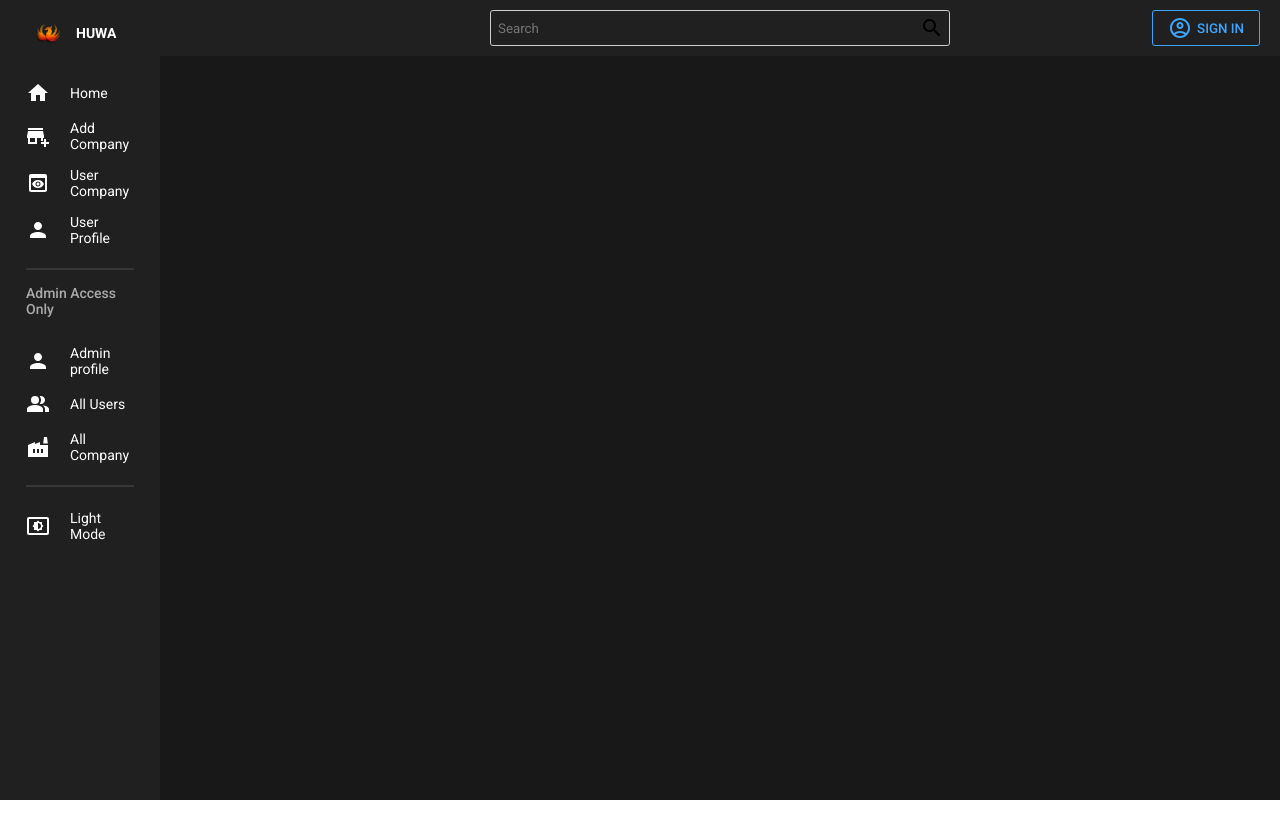
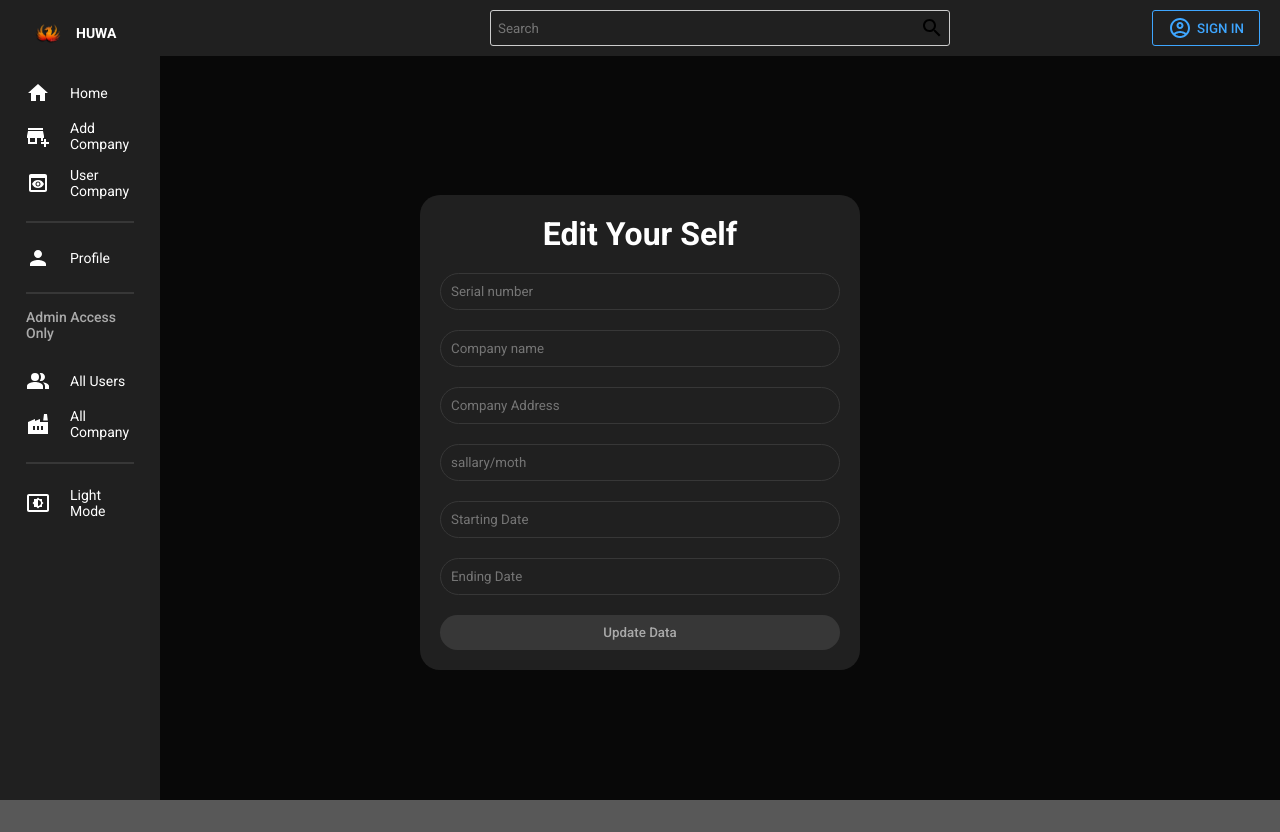
Before and after one commit to bishalsarkar77730/HUWA, a React (Create React App) app in the folder client/: page /Edit-company in a window 1280 px wide. Before the commit the page ends 800 px from the top, so only its background shows below. Built offline with nearby package versions, Linux system fonts and the light colour scheme.

Commit message:
second commit

```diff
--- a/client/src/App.js
+++ b/client/src/App.js
@@ -11,8 +11,11 @@ import SignIn from "./pages/SignIn";
 import AllCompanies from "./pages/admin/AllCompanies";
 import AllUsers from "./pages/admin/AllUsers";
 import EdituserRole from "./pages/admin/adminEdits/EdituserRole";
-import AdminProfile from "./pages/admin/adminProfile/AdminProfile";
-import Editadminprofile from "./pages/admin/adminEdits/Editadminprofile";
+import Profile from "./pages/UserProfile/Profile";
+import Editprofile from "./pages/UserProfile/Editprofile";
+import UserCompanies from "./pages/user/UserCompanies";
+import EditComapny from "./pages/user/UserEdits/EditComapny";
+import DeleteCompany from "./pages/user/UserEdits/DeleteCompany";
 
 const Container = styled.div`
   display: flex;
@@ -57,15 +60,26 @@ function App() {
                   path="admin-userEdits"
                   element={<EdituserRole />}
                 ></Route>
+                <Route exact path="profile" element={<Profile />}></Route>
                 <Route
                   exact
-                  path="admin-profile"
-                  element={<AdminProfile />}
+                  path="Edit-profile"
+                  element={<Editprofile />}
                 ></Route>
                 <Route
                   exact
-                  path="Admin-Edit"
-                  element={<Editadminprofile />}
+                  path="user-companies"
+                  element={<UserCompanies />}
+                ></Route>
+                <Route
+                  exact
+                  path="Edit-company"
+                  element={<EditComapny />}
+                ></Route>
+                <Route
+                  exact
+                  path="delete-company"
+                  element={<DeleteCompany />}
                 ></Route>
               </Routes>
             </Wrapper>
--- a/client/src/components/Menu.jsx
+++ b/client/src/components/Menu.jsx
@@ -79,29 +79,27 @@ const Menu = ({ darkMode, setDarkMode }) => {
             Add Company
           </Item>
         </Link>
-        <Link to="/" style={{ textDecoration: "none", color: "inherit" }}>
+        <Link
+          to="/user-companies"
+          style={{ textDecoration: "none", color: "inherit" }}
+        >
           <Item>
             <PreviewIcon />
             User Company
           </Item>
         </Link>
-        <Link to="/" style={{ textDecoration: "none", color: "inherit" }}>
+        <Hr />
+        <Link
+          to="/profile"
+          style={{ textDecoration: "none", color: "inherit" }}
+        >
           <Item>
             <PersonIcon />
-            User Profile
+            Profile
           </Item>
         </Link>
         <Hr />
         <Title>Admin Access Only</Title>
-        <Link
-          to="/admin-profile"
-          style={{ textDecoration: "none", color: "inherit" }}
-        >
-          <Item>
-            <PersonIcon />
-            Admin profile
-          </Item>
-        </Link>
         <Link
           to="/admin-allUsers"
           style={{ textDecoration: "none", color: "inherit" }}
--- a/client/src/pages/admin/adminEdits/Editadminprofile.jsx
+++ b/client/src/pages/UserProfile/Editprofile.jsx
@@ -57,8 +57,8 @@ const Button = styled.button`
     color: black;
   }
 `;
-const Editadminprofile = () => {
-  let { currentUser } = useSelector((state) => state.user);
+const Editprofile = () => {
+  const { currentUser } = useSelector((state) => state.user);
   const proff = currentUser.proffession;
   const proff2 = proff.toString(", ");
   const [firstname, setFirstname] = useState("");
@@ -84,9 +84,7 @@ const Editadminprofile = () => {
         proffession: proffession === "" ? currentUser.proffession : proffession,
       };
       await axios.put(`/user/${currentUser._id}`, payload);
-      // const user = await axios.get(`/user/${currentUser._id}`);
-      // currentUser = user
-      navigate("/admin-profile");
+      navigate("/profile");
     } catch (error) {
       console.log(error);
     }
@@ -141,4 +139,4 @@ const Editadminprofile = () => {
   );
 };
 
-export default Editadminprofile;
+export default Editprofile;
--- a/client/src/pages/admin/adminProfile/Adminprofile.css
+++ b/client/src/pages/UserProfile/UserProfile.css
@@ -4,7 +4,7 @@
   height: 100%;
   margin: 2em auto;
   padding-bottom: 1em;
-  border-radius: 2px;
+  border-radius: 20px;
   -webkit-box-shadow: 0px 3px 13px 0px rgba(0, 0, 0, 0.24);
   -moz-box-shadow: 0px 3px 13px 0px rgba(0, 0, 0, 0.24);
   box-shadow: 0px 3px 13px 0px rgba(0, 0, 0, 0.24);
--- a/client/src/pages/user/UserCompanies.jsx
+++ b/client/src/pages/user/UserCompanies.jsx
@@ -0,0 +1,94 @@
+import React, { useState, useEffect } from "react";
+import { Link } from "react-router-dom";
+import "../Styles/Datagrid.css";
+import axios from "axios";
+import Box from "@mui/material/Box";
+import { DataGrid } from "@mui/x-data-grid";
+import EditIcon from "@mui/icons-material/Edit";
+import DeleteIcon from "@mui/icons-material/Delete";
+
+const columns = [
+  { field: "_id", headerName: "Serial number", width: 250 },
+  {
+    field: "companyname",
+    headerName: "Company name",
+    width: 220,
+    editable: true,
+  },
+  {
+    field: "companyaddress",
+    headerName: "Company Address",
+    width: 220,
+    editable: true,
+  },
+  {
+    field: "permonthSallary",
+    headerName: "Sallary / month",
+    width: 150,
+    editable: true,
+  },
+  {
+    field: "startingDate",
+    headerName: "Starting Date",
+    width: 150,
+    editable: true,
+  },
+  {
+    field: "endingDate",
+    headerName: "Ending Date",
+    width: 160,
+    editable: true,
+  },
+  {
+    field: "Edit",
+    headerName: "Edit",
+    sortable: false,
+    width: 20,
+    renderCell: () => (
+      <Link to="/Edit-company" style={{ color: "white" }}>
+        <EditIcon />
+      </Link>
+    ),
+  },
+  {
+    field: "delete",
+    headerName: "Delete",
+    sortable: false,
+    width: 70,
+    renderCell: () => (
+      <Link to="/delete-company" style={{ color: "red" }}>
+        <DeleteIcon />
+      </Link>
+    ),
+  },
+];
+
+const UserCompanies = () => {
+  const [tableData, setTableData] = useState([]);
+
+  useEffect(() => {
+    const fetchData = async () => {
+      try {
+        const Datares = await axios.get("/company/user/Companys");
+        setTableData(Datares.data);
+      } catch (error) {
+        console.log(error);
+      }
+    };
+    fetchData();
+  }, []);
+  return (
+    <Box sx={{ height: "73.8vh", width: "100%" }}>
+      <DataGrid
+        getRowId={(row) => row._id}
+        rows={tableData}
+        columns={columns}
+        pageSize={8}
+        rowsPerPageOptions={[10]}
+        disableSelectionOnClick
+      />
+    </Box>
+  );
+};
+
+export default UserCompanies;
--- /dev/null
+++ b/client/src/pages/user/UserEdits/DeleteCompany.jsx
@@ -0,0 +1,87 @@
+import { useState } from "react";
+import styled from "styled-components";
+import axios from "axios";
+import { useNavigate } from "react-router-dom";
+
+const Container = styled.div`
+  width: 100%;
+  height: 100%;
+  position: absolute;
+  top: 0;
+  left: 0;
+  background-color: #000000a7;
+  display: flex;
+  align-items: center;
+  justify-content: center;
+`;
+
+const Wrapper = styled.div`
+  width: 300px;
+  height: 250px;
+  background-color: ${({ theme }) => theme.bgLighter};
+  color: ${({ theme }) => theme.text};
+  border-radius: 20px;
+  padding: 20px;
+  display: flex;
+  flex-direction: column;
+  gap: 20px;
+  position: relative;
+`;
+
+const Title = styled.h1`
+  text-align: center;
+`;
+
+const Input = styled.input`
+  border: 1px solid ${({ theme }) => theme.soft};
+  color: ${({ theme }) => theme.text};
+  border-radius: 3px;
+  padding: 10px;
+  border-radius: 20px;
+  background-color: transparent;
+  z-index: 999;
+`;
+const Button = styled.button`
+  border-radius: 3px;
+  border: none;
+  padding: 10px 20px;
+  font-weight: 500;
+  cursor: pointer;
+  border-radius: 20px;
+  background-color: ${({ theme }) => theme.soft};
+  color: ${({ theme }) => theme.textSoft};
+
+  &:hover {
+    background-color: #eaeded;
+    color: black;
+  }
+`;
+
+const DeleteCompany = () => {
+  const navigate = useNavigate();
+  const [serialnum, setSerialnum] = useState("");
+  const handleUpdate = async (e) => {
+    e.preventDefault();
+    try {
+      await axios.delete(`/company/${serialnum}`);
+      navigate("/user-companies");
+    } catch (error) {
+      console.log(error);
+    }
+  };
+  return (
+    <Container>
+      <Wrapper>
+        <Title>Edit User Role</Title>
+        <Input
+          type="text"
+          placeholder="Serial_Num"
+          onChange={(e) => setSerialnum(e.target.value)}
+        />
+        <Button onClick={handleUpdate}>Delete Company</Button>
+      </Wrapper>
+    </Container>
+  );
+};
+
+export default DeleteCompany;
--- a/client/src/pages/user/UserEdits/EditComapny.jsx
+++ b/client/src/pages/user/UserEdits/EditComapny.jsx
@@ -0,0 +1,133 @@
+import { useState } from "react";
+import styled from "styled-components";
+import axios from "axios";
+import { useNavigate } from "react-router-dom";
+
+const Container = styled.div`
+  width: 100%;
+  height: 100%;
+  position: absolute;
+  top: 4%;
+  left: 0;
+  background-color: #000000a7;
+  display: flex;
+  align-items: center;
+  justify-content: center;
+`;
+
+const Wrapper = styled.div`
+  width: 400px;
+  height: auto;
+  background-color: ${({ theme }) => theme.bgLighter};
+  color: ${({ theme }) => theme.text};
+  border-radius: 20px;
+  padding: 20px;
+  display: flex;
+  flex-direction: column;
+  gap: 20px;
+  position: relative;
+`;
+
+const Title = styled.h1`
+  text-align: center;
+`;
+
+const Input = styled.input`
+  border: 1px solid ${({ theme }) => theme.soft};
+  color: ${({ theme }) => theme.text};
+  border-radius: 3px;
+  padding: 10px;
+  border-radius: 20px;
+  background-color: transparent;
+  z-index: 999;
+`;
+const Button = styled.button`
+  border-radius: 3px;
+  border: none;
+  padding: 10px 20px;
+  font-weight: 500;
+  cursor: pointer;
+  border-radius: 20px;
+  background-color: ${({ theme }) => theme.soft};
+  color: ${({ theme }) => theme.textSoft};
+
+  &:hover {
+    background-color: #eaeded;
+    color: black;
+  }
+`;
+
+const EditComapny = () => {
+  const [serialnum, setSerialNum] = useState("");
+  const [companyname, setCompanyname] = useState("");
+  const [companyaddress, setCompanyaddress] = useState("");
+  const [permonthSallary, setpermonthSallary] = useState("");
+  const [startingdate, setStartingdate] = useState("");
+  const [endingdate, setEndingdate] = useState("");
+  const navigate = useNavigate();
+  const handleUpdate = async (e) => {
+    e.preventDefault();
+    const currentcompany = await axios.get(`/company/${serialnum}`);
+    try {
+      let payload = {
+        companyname:
+          companyname === "" ? currentcompany.companyname : companyname,
+        companyaddress:
+          companyaddress === ""
+            ? currentcompany.companyaddress
+            : companyaddress,
+        permonthSallary:
+          permonthSallary === ""
+            ? currentcompany.permonthSallary
+            : permonthSallary,
+        startingdate:
+          startingdate === "" ? currentcompany.startingDate : startingdate,
+        endingdate: endingdate === "" ? currentcompany.endingDate : endingdate,
+      };
+      await axios.put(`/company/${serialnum}`, payload);
+      navigate("/user-companies");
+    } catch (error) {
+      console.log(error);
+    }
+  };
+  return (
+    <Container>
+      <Wrapper>
+        <Title>Edit Your Self</Title>
+        <Input
+          type="text"
+          placeholder="Serial number"
+          onChange={(e) => setSerialNum(e.target.value)}
+        />
+        <Input
+          type="text"
+          placeholder="Company name"
+          onChange={(e) => setCompanyname(e.target.value)}
+        />
+        <Input
+          type="text"
+          placeholder="Company Address"
+          onChange={(e) => setCompanyaddress(e.target.value)}
+        />
+        <Input
+          type="text"
+          placeholder="sallary/moth"
+          onChange={(e) => setpermonthSallary(e.target.value)}
+        />
+        <Input
+          type="text"
+          placeholder="Starting Date"
+          onChange={(e) => setStartingdate(e.target.value)}
+        />
+        <Input
+          type="text"
+          placeholder="Ending Date"
+          onChange={(e) => setEndingdate(e.target.value)}
+        />
+        <Button onClick={handleUpdate}>Update Data</Button>
+      </Wrapper>
+    </Container>
+  );
+};
+
+export default EditComapny;
```
Also changed, not shown: client/src/pages/UserProfile/Profile.jsx (renamed from client/src/pages/admin/adminProfile/AdminProfile.jsx, +4 -4 lines), client/src/pages/admin/AllCompanies.jsx (+0 -8 lines), client/src/pages/admin/AllUsers.jsx (+1 -8 lines), client/src/pages/user/UserEdits/EditUser.jsx (deleted), client/src/pages/user/Userprofile.jsx (deleted).
